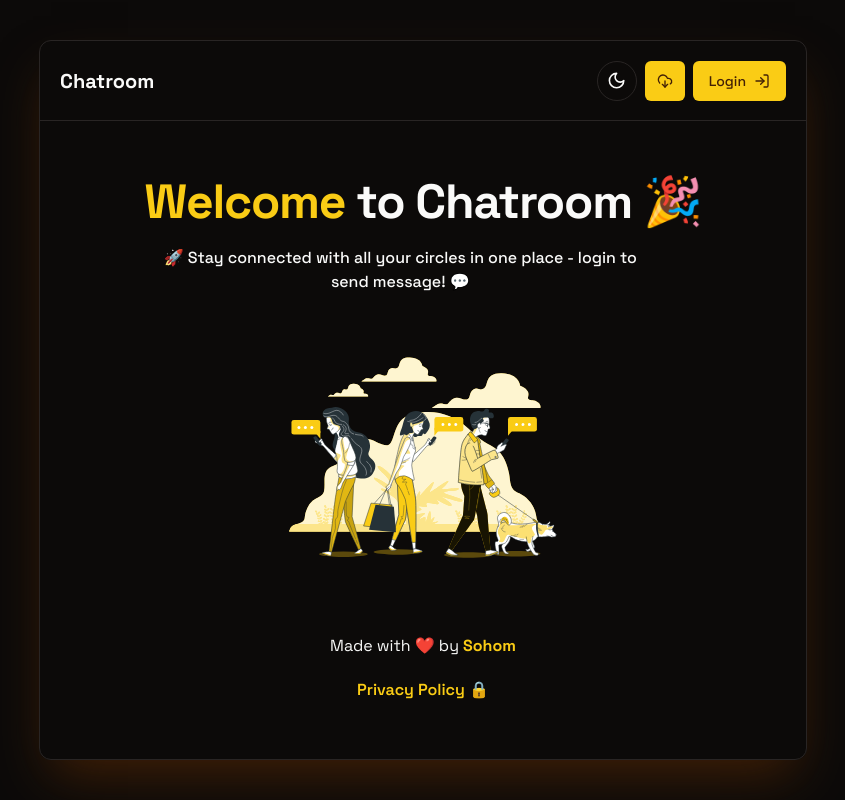
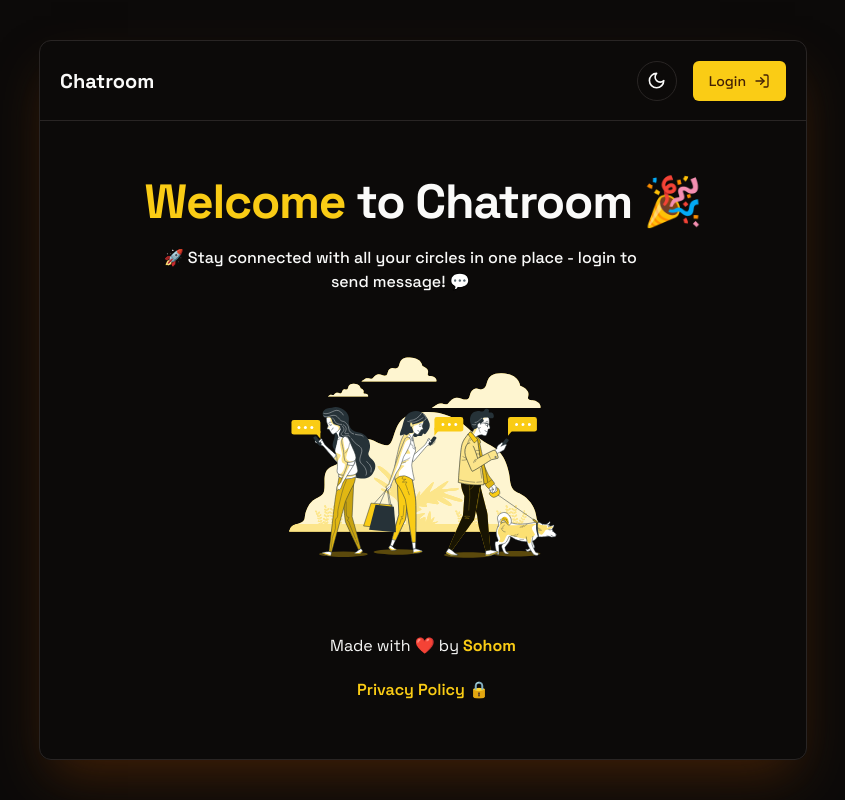
Before and after one commit to sohomofficial/chatroom, a Next.js app: page / in a window 1280 px wide. Shown: the whole page, without its empty margins (217-1062 px from the left). Built offline with nearby package versions, Linux system fonts and the light colour scheme; no server answers.

Commit message:
minor change: pwa download button

```diff
--- a/components/pwa-install.tsx
+++ b/components/pwa-install.tsx
@@ -1,16 +1,21 @@
 "use client";
 import { useEffect, useState } from "react";
 import { Button } from "./ui/button";
-import { DownloadCloud } from "lucide-react";
+import { Download } from "lucide-react";
 
 const InstallPWA = () => {
+  const [showButton, setShowButton] = useState<Boolean>(false);
   const [prompt, setPrompt] = useState<any>(null);
   useEffect(() => {
     const handleBeforeInstallPrompt = (event: any) => {
       event.preventDefault();
       setPrompt(event);
+      if (window.matchMedia("(display-mode: standalone)").matches) {
+        setShowButton(true);
+      }
     };
     window.addEventListener("beforeinstallprompt", handleBeforeInstallPrompt);
+
     return () => {
       window.removeEventListener(
         "beforeinstallprompt",
@@ -26,9 +31,13 @@ const InstallPWA = () => {
   };
 
   return (
-    <Button size={"icon"} onClick={handleInstallClick}>
-      <DownloadCloud className="h-4 w-4" />
-    </Button>
+    <div>
+      {showButton && (
+        <Button size={"icon"} onClick={handleInstallClick}>
+          <Download className="h-4 w-4" />
+        </Button>
+      )}
+    </div>
   );
 };
 
```
Also changed, not shown: 1 other file (tests, documents, lock files or other folders).
